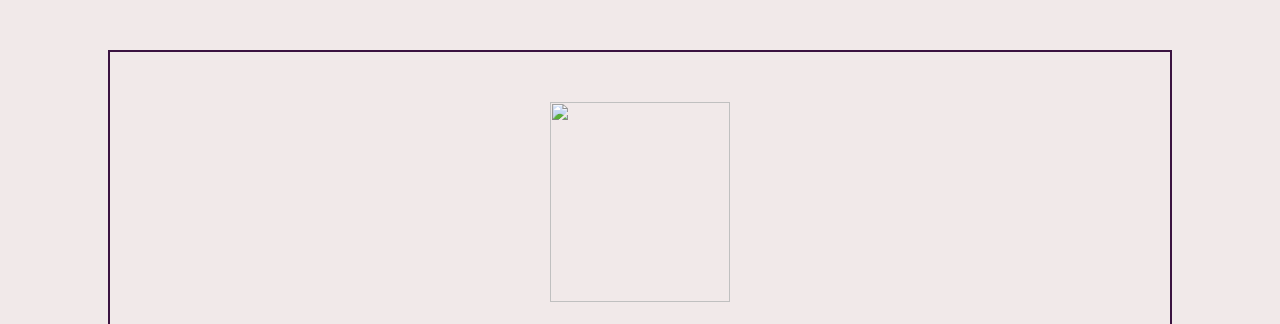
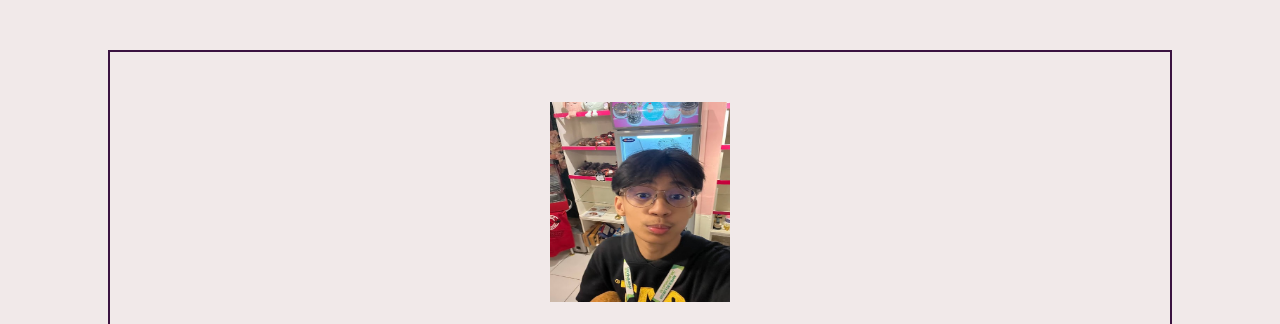
Before and after one commit to Cabardo-Abram-Biene/Practicing-HTML-with-CSS, a plain HTML site: page index.html in a window 1280 px wide. Shown: the top 324 px of the page. Drawn offline with Linux system fonts and the light colour scheme.

Commit message:
Update index.html

```diff
--- a/index.html
+++ b/index.html
@@ -9,7 +9,7 @@
         <div>
 
 
-        <img src="Images/cabardoprofilecard.jpg" width="180" height="200">
+        <img src="cabardoprofilecard.jpg" width="180" height="200">
 
         <h1>Abram Biene F. Cabardo</h1>
         <h4>Grade 12 - Pintaflores</h4>
```
